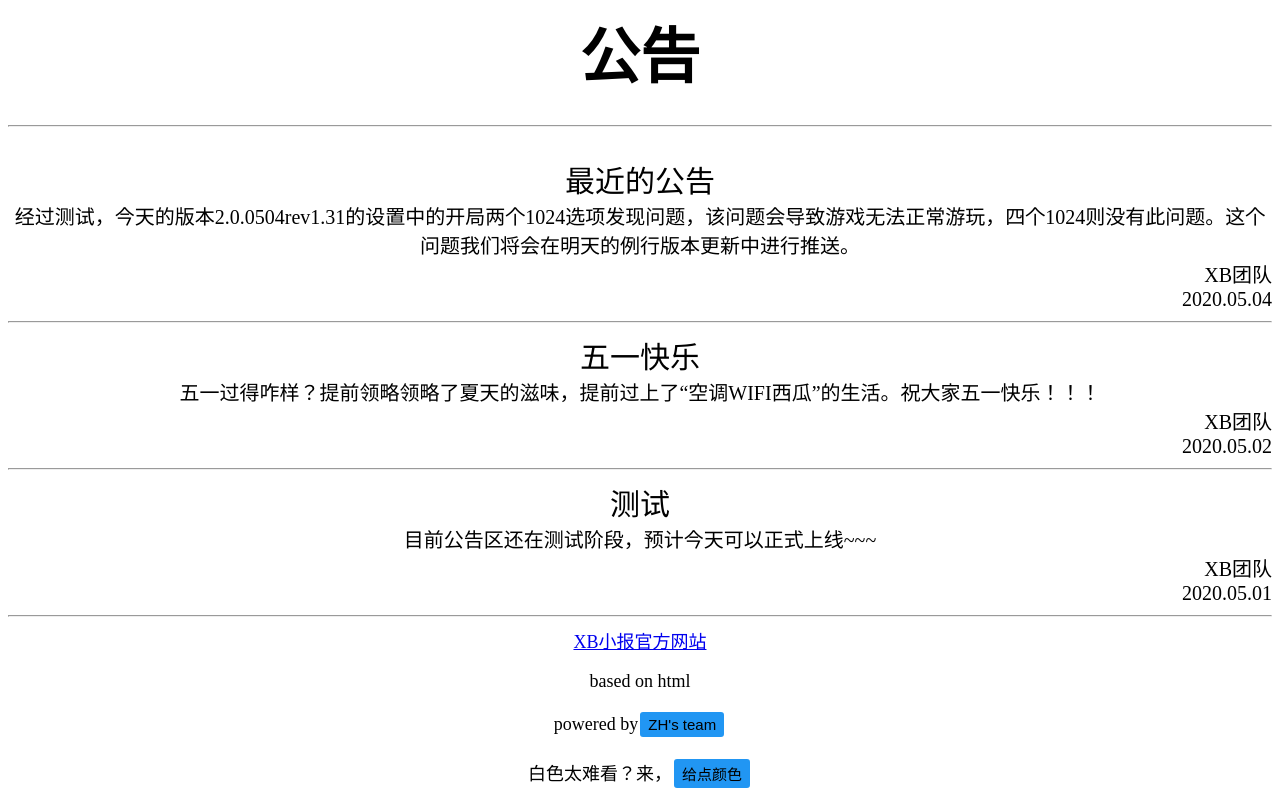
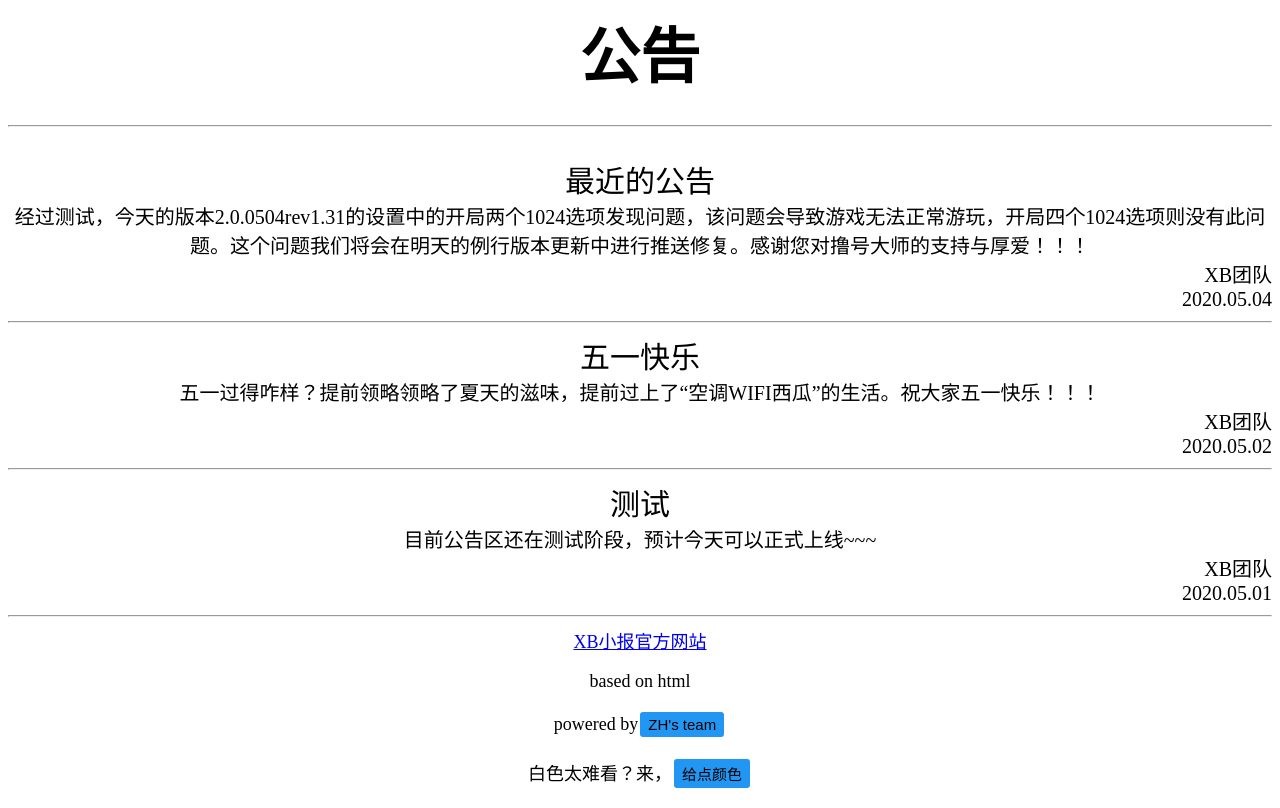
Before and after one commit to zhanghe56/android_main, a plain HTML site: page gonggao.html in a window 1280 px wide. Drawn offline with Linux system fonts and the light colour scheme.

Commit message:
update gonggao.html.

```diff
--- a/gonggao.html
+++ b/gonggao.html
@@ -10,7 +10,7 @@
 <hr />
 <div style="text-align:center;font-size:30px;font-weight:200">
 最近的公告<br><div style="text-align:center;font-size:20px;font-weight:100">
-经过测试，今天的版本2.0.0504rev1.31的设置中的开局两个1024选项发现问题，该问题会导致游戏无法正常游玩，四个1024则没有此问题。这个问题我们将会在明天的例行版本更新中进行推送。
+经过测试，今天的版本2.0.0504rev1.31的设置中的开局两个1024选项发现问题，该问题会导致游戏无法正常游玩，开局四个1024选项则没有此问题。这个问题我们将会在明天的例行版本更新中进行推送修复。感谢您对撸号大师的支持与厚爱！！！
 <div style="text-align:right;font-size:20px;font-weight:1">XB团队<br>2020.05.04
 <hr />
 <div style="text-align:center;font-size:30px;font-weight:200">
```
